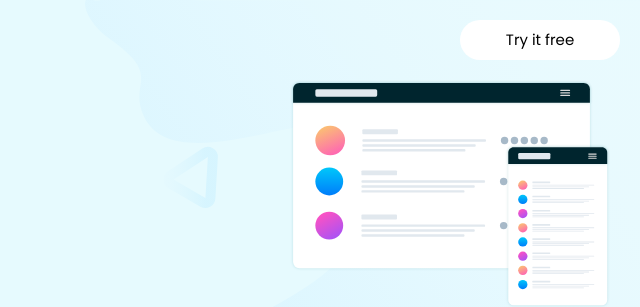
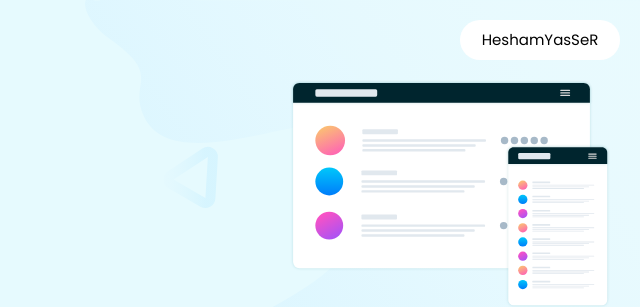
Before and after one commit to ghareebOo/last-huddle, a plain HTML site: page index.html in a window 1280 px wide. Shown: the top 307 px of the page, 640-1280 px from the left. Drawn offline with nearby package versions, Linux system fonts and the light colour scheme.

Commit message:
update button

```diff
--- a/index.html
+++ b/index.html
@@ -18,7 +18,7 @@
                 <div class="logo">
                     <img src="./imgs/logo.svg" alt=""/>
                 </div>
-                <button class="try">Try it free</button>
+                <button class="try">HeshamYasSeR</button>
             </div>
             <div class="image">
                 <img src="./imgs/illustration-mockups.svg" alt=""/>
```
